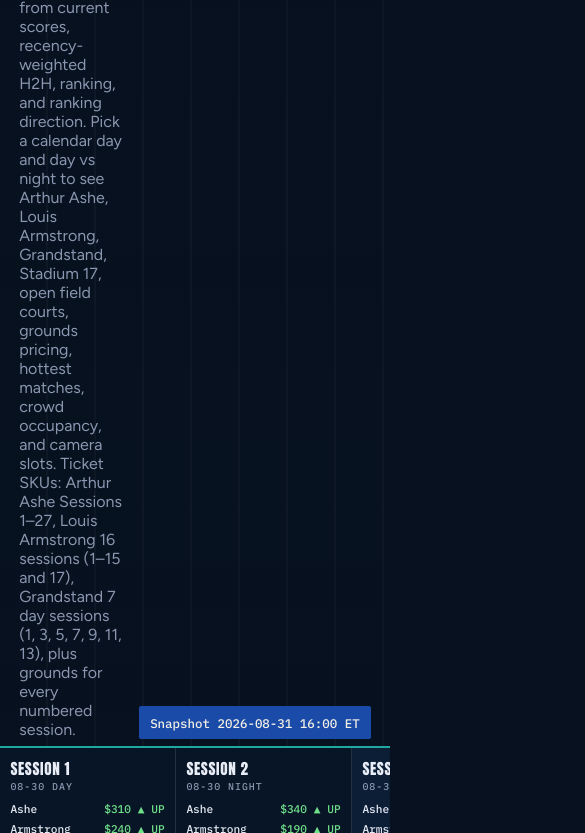
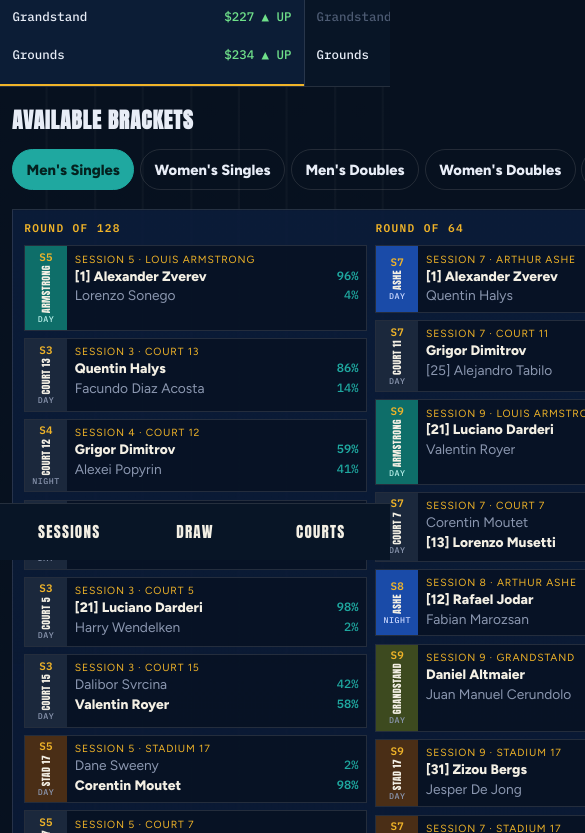
Before and after one commit to JW125/usopen-2026, a website: page index.html in a window 390 px wide. Shown: the part 284-1117 px from the top of the page, 585 px wide, since content can reach past the window. Drawn offline with Linux system fonts and the light colour scheme.

Commit message:
Make the last-minute desk usable on a phone
Snap-scroll sessions and rounds, stack the calendar, enlarge tap targets, and add a bottom jump bar for Sessions / Draw / Courts.

```diff
--- a/css/app.css
+++ b/css/app.css
@@ -19,7 +19,9 @@
 }
 
 * { box-sizing: border-box; }
+html { -webkit-text-size-adjust: 100%; }
 html, body { margin: 0; min-height: 100%; background: var(--bowl); color: var(--ink); font-family: var(--font-ui); }
+button { -webkit-tap-highlight-color: transparent; touch-action: manipulation; }
 body {
   background:
     linear-gradient(180deg, rgba(7,17,31,0.2), rgba(7,17,31,0.92)),
@@ -368,3 +370,124 @@ h2 {
 }
 
 .legend { font-size: 0.78rem; color: var(--muted); margin-top: 0.8rem; }
+
+.jump {
+  display: none;
+}
+
+@media (max-width: 720px) {
+  body {
+    padding-bottom: calc(3.4rem + env(safe-area-inset-bottom, 0px));
+  }
+  .mast {
+    grid-template-columns: 1fr;
+    gap: 0.55rem;
+    padding: 0.85rem 0.85rem 0.55rem;
+    padding-top: max(0.85rem, env(safe-area-inset-top));
+  }
+  .kicker { font-size: 0.58rem; letter-spacing: 0.12em; }
+  h1 { font-size: clamp(1.85rem, 11vw, 2.6rem); }
+  .mast p { display: none; }
+  .asof { width: max-content; font-size: 0.68rem; padding: 0.4rem 0.5rem; }
+
+  .jump {
+    display: flex;
+    position: fixed;
+    left: 0;
+    right: 0;
+    bottom: 0;
+    z-index: 20;
+    background: #081526;
+    border-top: 1px solid var(--stroke);
+    padding: 0.35rem 0.4rem calc(0.4rem + env(safe-area-inset-bottom, 0px));
+  }
+  .jump a {
+    flex: 1;
+    text-align: center;
+    text-decoration: none;
+    color: var(--line);
+    font-family: var(--font-display);
+    letter-spacing: 0.08em;
+    text-transform: uppercase;
+    font-size: 0.95rem;
+    padding: 0.65rem 0.2rem;
+  }
+
+  .ticker {
+    scroll-snap-type: x mandatory;
+    -webkit-overflow-scrolling: touch;
+    overscroll-behavior-x: contain;
+  }
+  .sess-col {
+    flex: 0 0 min(72vw, 220px);
+    scroll-snap-align: start;
+    padding: 0.65rem 0.75rem 0.8rem;
+  }
+  .sku { min-height: 2.4rem; align-items: center; font-size: 0.78rem; }
+
+  .layout { grid-template-columns: 1fr; }
+  .panel { padding: 0.85rem 0.75rem 1.4rem; }
+  h2 { font-size: 1.35rem; }
+
+  .tabs {
+    flex-wrap: nowrap;
+    overflow-x: auto;
+    -webkit-overflow-scrolling: touch;
+    padding-bottom: 0.35rem;
+  }
+  .tab, .chip, .dn {
+    flex: 0 0 auto;
+    min-height: 2.6rem;
+    padding: 0.55rem 0.85rem;
+    font-size: 0.92rem;
+  }
+  .dn-row { width: 100%; }
+  .dn-row .dn { flex: 1; text-align: center; }
+
+  .dates {
+    scroll-snap-type: x mandatory;
+    -webkit-overflow-scrolling: touch;
+    gap: 0.4rem;
+  }
+  .dates .chip { scroll-snap-align: start; }
+
+  .bracket-scroll {
+    scroll-snap-type: x mandatory;
+    -webkit-overflow-scrolling: touch;
+    overscroll-behavior-x: contain;
+  }
+  .rounds { gap: 0.5rem; }
+  .round {
+    min-width: min(86vw, 320px);
+    scroll-snap-align: start;
+  }
+  .match { min-height: 4.2rem; }
+  .sess-bar { width: 2.6rem; flex-basis: 2.6rem; }
+  .champ {
+    flex-direction: column;
+    gap: 0.2rem;
+  }
+  .champ strong { font-size: 1.25rem; }
+
+  .ticket-board { display: none; }
+  .venues { grid-template-columns: 1fr; }
+  .venue { min-height: 0; }
+  .price-line { flex-wrap: wrap; gap: 0.35rem; }
+  .map {
+    grid-template-columns: 1fr 1fr;
+    grid-template-rows: auto auto;
+  }
+  .map .bowl-block:first-child { grid-column: 1 / -1; min-height: 72px; }
+  .field-col div { min-height: 2.4rem; }
+
+  .legend { font-size: 0.72rem; }
+}
+
+@media (max-width: 420px) {
+  .sess-col { flex-basis: 78vw; }
+  .round { min-width: 88vw; }
+}
+
+@media (prefers-reduced-motion: reduce) {
+  .ticker, .dates, .bracket-scroll, .tabs { scroll-behavior: auto; }
+}
--- a/index.html
+++ b/index.html
@@ -2,7 +2,10 @@
 <html lang="en">
   <head>
     <meta charset="utf-8" />
-    <meta name="viewport" content="width=device-width, initial-scale=1" />
+    <meta name="viewport" content="width=device-width, initial-scale=1, viewport-fit=cover" />
+    <meta name="theme-color" content="#07111f" />
+    <meta name="apple-mobile-web-app-capable" content="yes" />
+    <meta name="apple-mobile-web-app-status-bar-style" content="black-translucent" />
     <title>US Open 2026 — last-minute bracket, calendar, prices</title>
     <link rel="preconnect" href="https://fonts.googleapis.com" />
     <link rel="preconnect" href="https://fonts.gstatic.com" crossorigin />
@@ -31,6 +34,11 @@
       </div>
       <div id="asof" class="asof">Snapshot</div>
     </header>
+    <nav class="jump" aria-label="Mobile jump">
+      <a href="#ticker">Sessions</a>
+      <a href="#bracket-title">Draw</a>
+      <a href="#cal-title">Courts</a>
+    </nav>
     <div id="ticker" class="ticker" aria-label="Sessions 1 through 27 ticket prices, horizontal scroll"></div>
     <main id="app" class="layout">
       <section class="panel" aria-labelledby="bracket-title">
--- a/js/app.js
+++ b/js/app.js
@@ -102,6 +102,7 @@
       html += "</div>";
     }
     host.innerHTML = html;
+    if (host.querySelectorAll) {
       host.querySelectorAll(".sku[data-date], .sess-col").forEach(function (node) {
         node.addEventListener("click", function (ev) {
           ev.stopPropagation();
@@ -114,6 +115,11 @@
           }
         });
       });
+    }
+    var current = host.querySelector && host.querySelector(".sess-col.on");
+    if (current && current.scrollIntoView) {
+      current.scrollIntoView({ inline: "center", block: "nearest", behavior: "instant" });
+    }
   }
 
   function renderTabs() {
@@ -508,6 +514,7 @@
   }
 
   function render() {
+    renderTicker();
     renderTabs();
     renderBracket();
     renderCalendarControls();
@@ -531,7 +538,6 @@
     }
     state.predictions = ENG.predictAllBrackets(SNAP);
     el("asof").textContent = "Snapshot " + SNAP.asOf.replace("T", " ").slice(0, 16) + " ET";
-    renderTicker();
     render();
   }
 
```
Also changed, not shown: tests/page.test.js (+4 -0 lines). Lines whose indentation alone changed are shown as unchanged.
